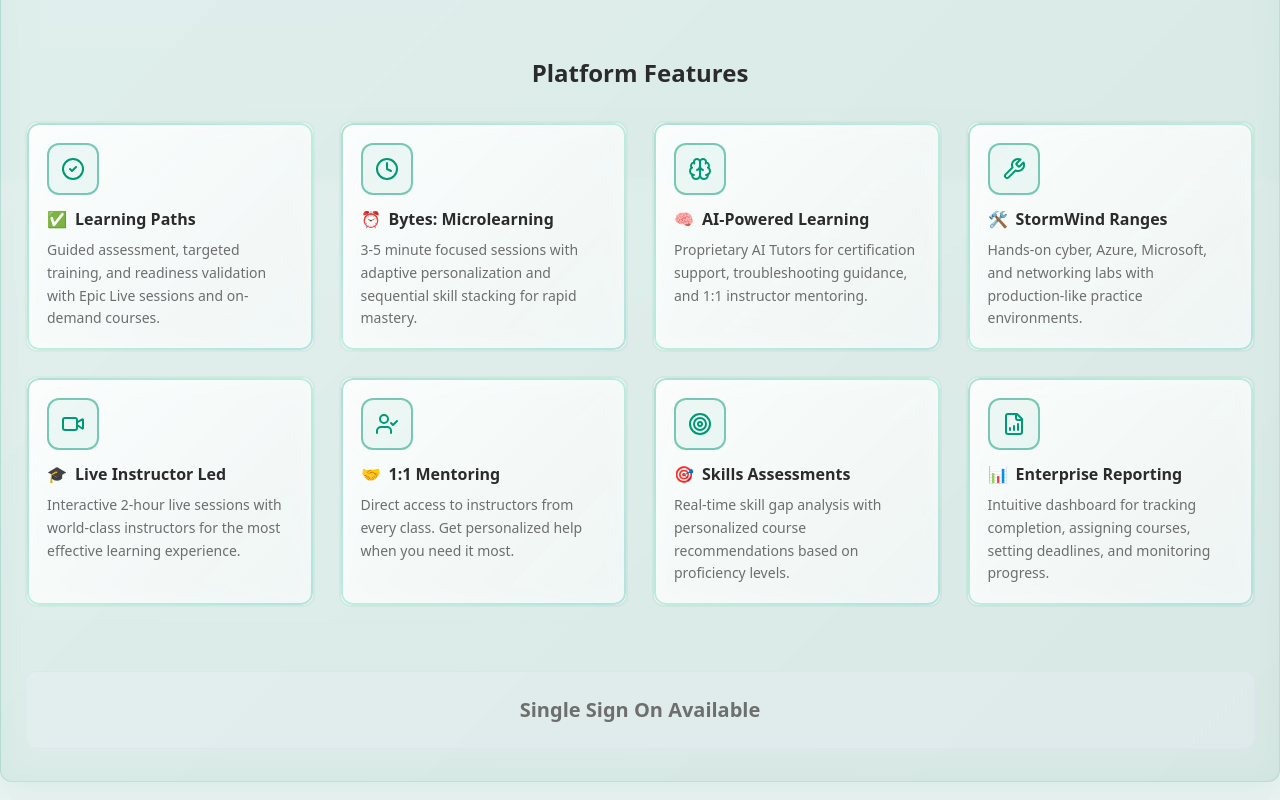
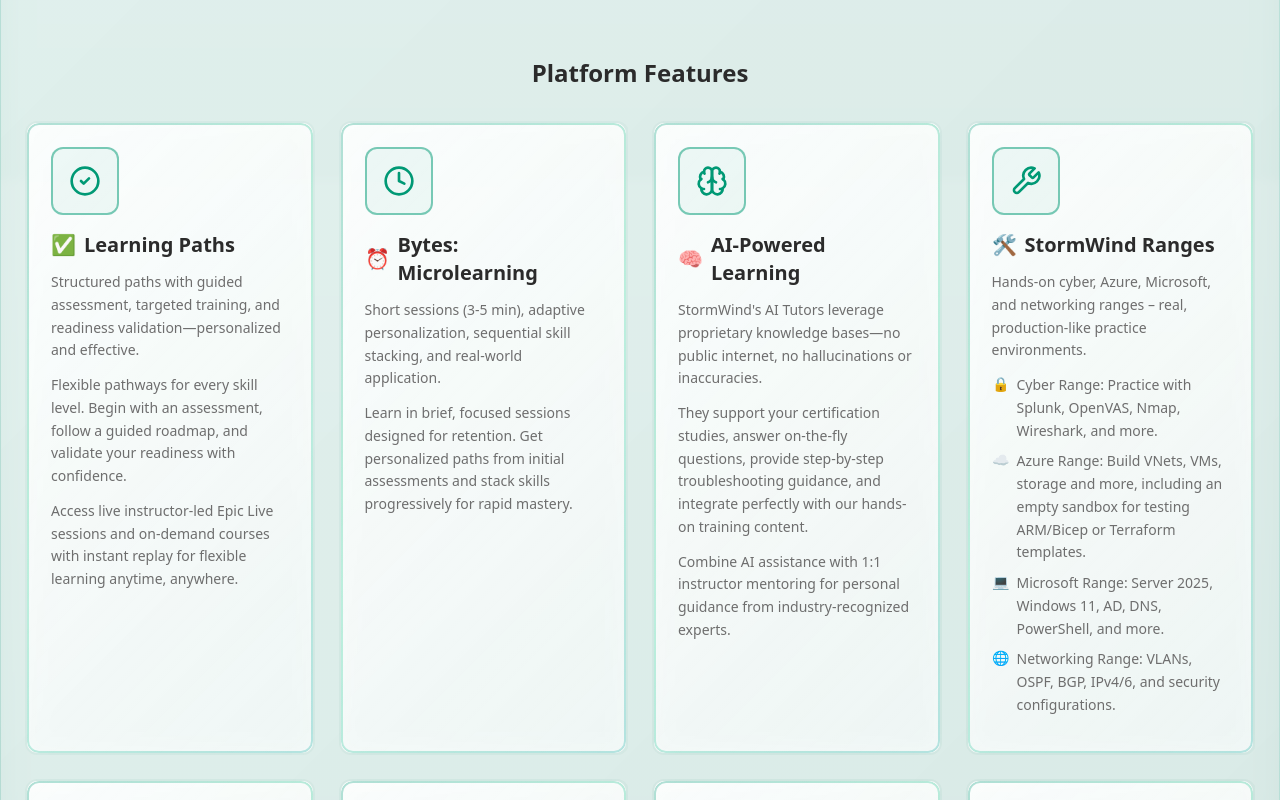
Before and after one commit to devonscofield-prog/stormwind-showcase-77887, a React (Vite) app: page / in a window 1280 px wide. Shown: the part 1420-2220 px from the top of the page. Built offline with nearby package versions, Linux system fonts and the light colour scheme; the HTML template or start-up script is replaced by a standard one.

Commit message:
Reverted to commit 2eaead8a27cd6500b4c55aa96cc11aee07100310

```diff
--- a/src/components/EnterpriseIT.tsx
+++ b/src/components/EnterpriseIT.tsx
@@ -17,42 +17,62 @@ const EnterpriseIT = ({
     icon: CheckCircle2,
     emoji: "✅",
     title: "Learning Paths",
-    description: "Guided assessment, targeted training, and readiness validation with Epic Live sessions and on-demand courses."
+    description: "Structured paths with guided assessment, targeted training, and readiness validation—personalized and effective.",
+    details: "Flexible pathways for every skill level. Begin with an assessment, follow a guided roadmap, and validate your readiness with confidence.",
+    additionalInfo: "Access live instructor-led Epic Live sessions and on-demand courses with instant replay for flexible learning anytime, anywhere."
   }, {
     icon: Clock,
     emoji: "⏰",
     title: "Bytes: Microlearning",
-    description: "3-5 minute focused sessions with adaptive personalization and sequential skill stacking for rapid mastery."
+    description: "Short sessions (3-5 min), adaptive personalization, sequential skill stacking, and real-world application.",
+    details: "Learn in brief, focused sessions designed for retention. Get personalized paths from initial assessments and stack skills progressively for rapid mastery."
   }, {
     icon: Brain,
     emoji: "🧠",
     title: "AI-Powered Learning",
-    description: "Proprietary AI Tutors for certification support, troubleshooting guidance, and 1:1 instructor mentoring."
+    description: "StormWind's AI Tutors leverage proprietary knowledge bases—no public internet, no hallucinations or inaccuracies.",
+    details: "They support your certification studies, answer on-the-fly questions, provide step-by-step troubleshooting guidance, and integrate perfectly with our hands-on training content.",
+    additionalInfo: "Combine AI assistance with 1:1 instructor mentoring for personal guidance from industry-recognized experts."
   }, {
     icon: Wrench,
     emoji: "🛠️",
     title: "StormWind Ranges",
-    description: "Hands-on cyber, Azure, Microsoft, and networking labs with production-like practice environments."
+    description: "Hands-on cyber, Azure, Microsoft, and networking ranges – real, production-like practice environments.",
+    bullets: [{
+      emoji: "🔒",
+      text: "Cyber Range: Practice with Splunk, OpenVAS, Nmap, Wireshark, and more."
+    }, {
+      emoji: "☁️",
+      text: "Azure Range: Build VNets, VMs, storage and more, including an empty sandbox for testing ARM/Bicep or Terraform templates."
+    }, {
+      emoji: "💻",
+      text: "Microsoft Range: Server 2025, Windows 11, AD, DNS, PowerShell, and more."
+    }, {
+      emoji: "🌐",
+      text: "Networking Range: VLANs, OSPF, BGP, IPv4/6, and security configurations."
+    }]
   }, {
     icon: Video,
     emoji: "🎓",
-    title: "Live Instructor Led",
-    description: "Interactive 2-hour live sessions with world-class instructors for the most effective learning experience."
+    title: "Live Instructor Led Courses",
+    description: "The most effective learning possible happens in a live environment with a world class instructor. Many of StormWind's classes run live, allowing you to fully interact in the most engaging online learning experience available anywhere.",
+    details: "The short, 2-hour sessions allow you to easily digest the information."
   }, {
     icon: UserCheck,
     emoji: "🤝",
-    title: "1:1 Mentoring",
-    description: "Direct access to instructors from every class. Get personalized help when you need it most."
+    title: "1:1 Mentoring with Industry Experts",
+    description: "Like learning anything new, you are inevitably going to get stuck on something. Unlike traditional eLearning, you aren't on your own. You have access to the instructor from every class to ask questions. This feature is one of the most raved about offerings by our clients."
   }, {
     icon: Target,
     emoji: "🎯",
     title: "Skills Assessments",
-    description: "Real-time skill gap analysis with personalized course recommendations based on proficiency levels."
+    description: "Test your team's skills on a number of different topics and get real time data on where the gaps are. Get course suggestions based on proficiency and streamline the training process by ensuring everyone is taking courses that fit their skill level."
   }, {
     icon: FileBarChart,
     emoji: "📊",
-    title: "Enterprise Reporting",
-    description: "Intuitive dashboard for tracking completion, assigning courses, setting deadlines, and monitoring progress."
+    title: "Enterprise Reporting and Administration",
+    description: "Generate easy to read reports on usage and course completion. Whether you need it for compliance/insurance purposes, or to present to management, we make it simple to get the data you need.",
+    details: "You can assign individual courses, create and assign learning paths, add due dates, and track assessment scores all from an intuitive Dashboard that is only visible to designated admins."
   }];
   const handleSelectAll = () => {
     const allFeatureTitles = consolidatedFeatures.map(f => f.title);
@@ -151,34 +171,52 @@ const EnterpriseIT = ({
         <div className="flex items-center justify-center gap-4 mb-8">
           <h3 className="text-2xl font-bold">Platform Features</h3>
         </div>
-        <div className="grid grid-cols-2 md:grid-cols-3 lg:grid-cols-4 gap-6">
+        <div className="grid md:grid-cols-2 lg:grid-cols-4 gap-6">
           {consolidatedFeatures.map((feature, index) => {
           const featureLinks: Record<string, string> = {
             "Learning Paths": "/learning-paths",
             "Bytes: Microlearning": "/bytes",
             "AI-Powered Learning": "/ai-learning",
             "StormWind Ranges": "/ranges",
-            "Live Instructor Led": "/live-instructor-led",
-            "1:1 Mentoring": "/mentoring",
+            "Live Instructor Led Courses": "/live-instructor-led",
+            "1:1 Mentoring with Industry Experts": "/mentoring",
             "Skills Assessments": "/skills-assessments",
-            "Enterprise Reporting": "/enterprise-reporting"
+            "Enterprise Reporting and Administration": "/enterprise-reporting"
           };
-          return <Link key={index} to={featureLinks[feature.title]} className="glass-feature-card group relative overflow-hidden rounded-lg p-5 transition-all duration-300 cursor-pointer block">
+          return <Link key={index} to={featureLinks[feature.title]} className="glass-feature-card group relative overflow-hidden rounded-lg p-6 transition-all duration-300 cursor-pointer block">
                 {/* Icon */}
-                <div className="mb-3 inline-flex p-3 rounded-lg border-2 border-primary/50 bg-primary/5">
-                  <feature.icon className="w-6 h-6 text-primary" />
+                <div className="mb-4 inline-flex p-4 rounded-xl border-2 border-primary/50 bg-primary/5">
+                  <feature.icon className="w-8 h-8 text-primary" />
                 </div>
 
                 {/* Title with Emoji */}
-                <h4 className="text-base font-bold text-foreground flex items-center gap-2 mb-2">
+                <h4 className="text-xl font-bold text-foreground flex items-center gap-2 mb-3">
                   <span>{feature.emoji}</span>
                   <span>{feature.title}</span>
                 </h4>
 
                 {/* Description */}
-                <p className="text-sm text-muted-foreground leading-relaxed">
+                <p className="text-sm text-muted-foreground leading-relaxed mb-3">
                   {feature.description}
                 </p>
+
+                {/* Details */}
+                {feature.details && <p className="text-sm text-muted-foreground leading-relaxed mb-3">
+                    {feature.details}
+                  </p>}
+
+                {/* Bullets */}
+                {feature.bullets && <ul className="space-y-2 mb-3">
+                    {feature.bullets.map((bullet, idx) => <li key={idx} className="text-sm text-muted-foreground flex items-start gap-2">
+                        <span className="flex-shrink-0">{bullet.emoji}</span>
+                        <span className="leading-relaxed">{bullet.text}</span>
+                      </li>)}
+                  </ul>}
+
+                {/* Additional Info */}
+                {feature.additionalInfo && <p className="text-sm text-muted-foreground leading-relaxed">
+                    {feature.additionalInfo}
+                  </p>}
               </Link>;
         })}
         </div>
```
